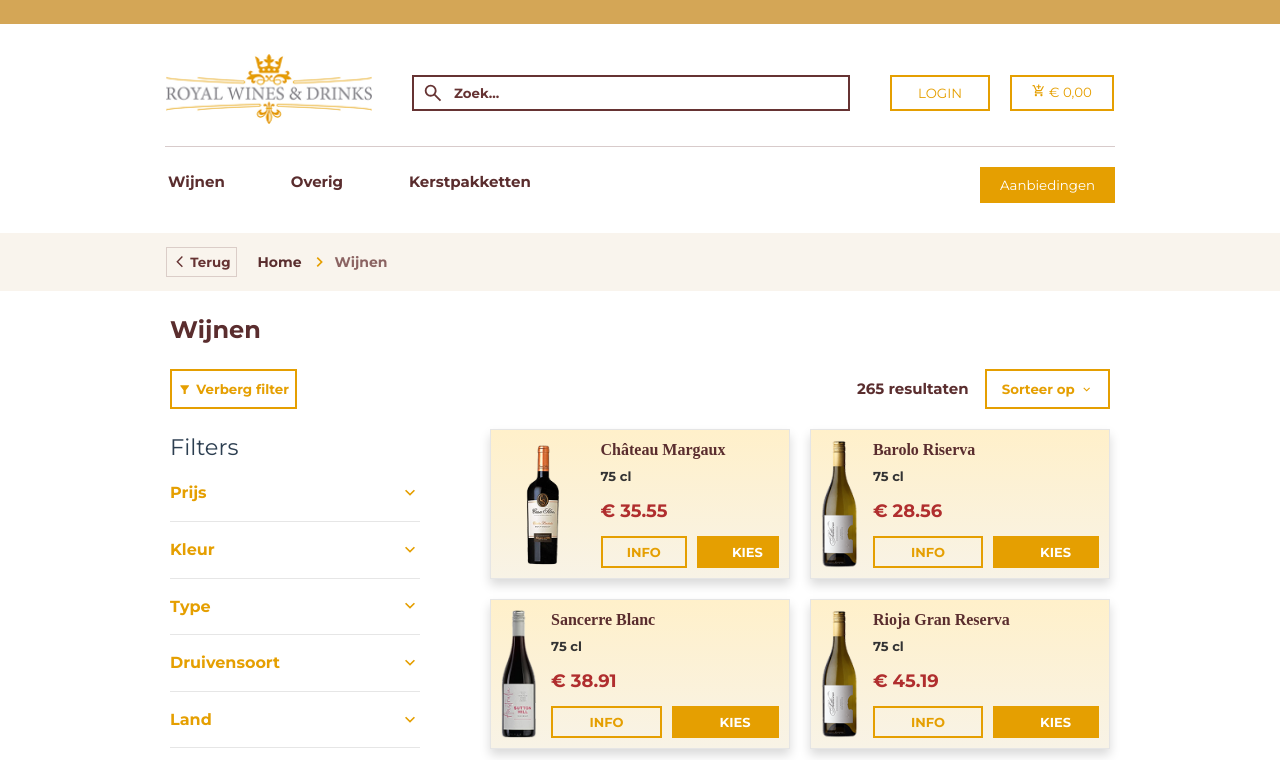
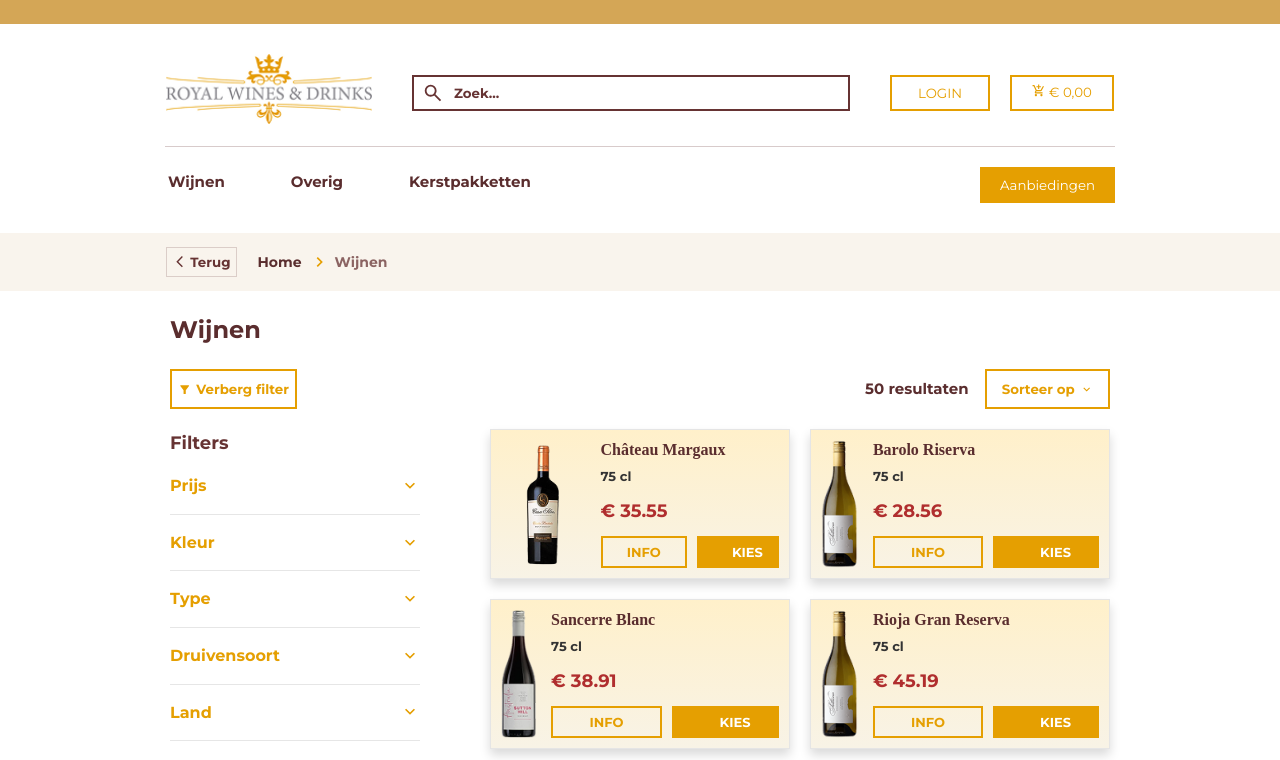
Before and after one commit to ScriptSonny/royal-wines, a Vue app: page /wines in a window 1280 px wide. Shown: the top 760 px of the page. Built offline with nearby package versions, Linux system fonts and the light colour scheme; some icons are missing; the HTML template or start-up script is replaced by a standard one.

Commit message:
implemented filter functionality
and styling

```diff
--- a/src/components/FiltersSidebar.vue
+++ b/src/components/FiltersSidebar.vue
@@ -13,15 +13,12 @@
       <div v-show="openSections[filter.key]" class="filter-content">
         <!-- Range Slider -->
         <div v-if="filter.type === 'range'">
-          <div
-            class="dual-slider"
-            :style="{
-              '--min': filter.min || 0,
-              '--max': filter.max || 1000,
-              '--val1': (filter.modelValue as [number, number])[0],
-              '--val2': (filter.modelValue as [number, number])[1]
-            }"
-          >
+          <div class="dual-slider" :style="{
+            '--min': filter.min || 0,
+            '--max': filter.max || 1000,
+            '--val1': (filter.modelValue as [number, number])[0],
+            '--val2': (filter.modelValue as [number, number])[1]
+          }">
             <input type="range" :min="filter.min || 0" :max="filter.max || 1000"
               v-model="(filter.modelValue as [number, number])[0]" class="slider thumb-left" />
             <input type="range" :min="filter.min || 0" :max="filter.max || 1000"
@@ -77,7 +74,7 @@
 }
 
 const props = defineProps<{
-  filters: FilterOption[];
+  filters: FilterOption[],
 }>();
 
 const emit = defineEmits(['update:filters']);
@@ -124,6 +121,12 @@
   font-family: Arial, sans-serif;
 }
 
+.filter-sidebar h2 {
+  color: #663333;
+  font-weight: bold;
+  font-size: 18px;
+}
+
 .filter-section {
   border-bottom: 1px solid #e6e6e6;
   padding: 15px 0;
@@ -154,6 +157,47 @@
 
 .filter-content {
   padding-top: 15px;
+}
+
+.filter-content label {
+  color: #663333;
+}
+
+.price-inputs span {
+  color: #663333;
+}
+
+.filter-content input[type="checkbox"] {
+  appearance: none;
+  -webkit-appearance: none;
+  width: 16px;
+  height: 16px;
+  border: 2px solid #E59F01;
+  background-color: white;
+  margin-right: 10px;
+  cursor: pointer;
+  position: relative;
+}
+
+.filter-content input[type="checkbox"]:checked {
+  background-color: #E59F01;
+}
+
+.filter-content input[type="radio"] {
+  appearance: none;
+  -webkit-appearance: none;
+  width: 16px;
+  height: 16px;
+  border: 2px solid #E59F01;
+  background-color: white;
+  margin-right: 10px;
+  cursor: pointer;
+  position: relative;
+  border-radius: 50%;
+}
+
+.filter-content input[type="radio"]:checked {
+  background-color: #E59F01;
 }
 
 .price-inputs {
--- a/src/views/WinepageView.vue
+++ b/src/views/WinepageView.vue
@@ -19,7 +19,7 @@
           <h1>Wijnen</h1>
         </div>
 
-        <ProductsHeader :filters-visible="filtersVisible" :results-count="265" :is-mobile="windowWidth <= 768"
+        <ProductsHeader :filters-visible="filtersVisible" :results-count="filteredProducts.length" :is-mobile="windowWidth <= 768"
           @toggle-filters="toggleFilters" @sort="handleSort" />
 
         <div class="products-layout">
@@ -60,6 +60,7 @@
 import ProductCard from "../components/ProductCard.vue";
 import Pagination from "../components/ProductPagination.vue";
 import { dummyProducts } from "@/data/dummyProducts";
+import { watch } from "vue";
 
 const router = useRouter();
 const filtersVisible = ref(true);
@@ -88,37 +89,99 @@
 
 const goBack = () => router.back();
 
+function generateFilterOptions(products = dummyProducts) {
+  const kleur: Record<string, number> = {};
+  const type: Record<string, number> = {};
+  const grape: Record<string, number> = {};
+  const country: Record<string, number> = {};
+  const region: Record<string, number> = {};
+  const advice: Record<string, number> = {};
+
+  products.forEach((product) => {
+    kleur[product.kleur] = (kleur[product.kleur] || 0) + 1;
+    type[product.type] = (type[product.type] || 0) + 1;
+    grape[product.druivensoort] = (grape[product.druivensoort] || 0) + 1;
+    country[product.land] = (country[product.land] || 0) + 1;
+    region[product.streek] = (region[product.streek] || 0) + 1;
+    product.serveeradvies.forEach((advies) => {
+      advice[advies] = (advice[advies] || 0) + 1;
+    });
+  });
+
+  return { kleur, type, grape, country, region, advice };
+}
+
+const { kleur, type, grape, country, region, advice } = generateFilterOptions();
+
 const filters = ref<FilterOption[]>([
   { key: "prijs", title: "Prijs", type: "range", modelValue: [0, 799], min: 0, max: 799 },
-  {
-    key: "kleur", title: "Kleur", type: "checkbox",
-    options: { Rood: 100, Wit: 150, Rosé: 80 }, modelValue: []
-  },
-  {
-    key: "type", title: "Type", type: "checkbox",
-    options: { Mousserend: 42, Stil: 22, Versterkt: 89 }, modelValue: []
-  },
-  {
-    key: "grape", title: "Druivensoort", type: "checkbox",
-    options: { Chardonnay: 40, Merlot: 50, Sauvignon: 30 }, modelValue: []
-  },
-  {
-    key: "country", title: "Land", type: "radio",
-    options: { Frankrijk: 0, Italië: 0, Spanje: 0, Duitsland: 0 }, modelValue: ""
-  },
-  {
-    key: "region", title: "Streek", type: "checkbox",
-    options: { Bordeaux: 12, Piemonte: 8, Rioja: 6 }, modelValue: []
-  },
-  {
-    key: "advice", title: "Serveer advies", type: "checkbox",
-    options: { Vlees: 23, Vis: 17, Aperitief: 10 }, modelValue: []
-  }
+  { key: "kleur", title: "Kleur", type: "checkbox", options: kleur, modelValue: [] },
+  { key: "type", title: "Type", type: "checkbox", options: type, modelValue: [] },
+  { key: "grape", title: "Druivensoort", type: "checkbox", options: grape, modelValue: [] },
+  { key: "country", title: "Land", type: "radio", options: country, modelValue: "" },
+  { key: "region", title: "Streek", type: "checkbox", options: region, modelValue: [] },
+  { key: "advice", title: "Serveer advies", type: "checkbox", options: advice, modelValue: [] }
 ]);
 
 const handleFilterUpdate = (updated: FilterOption[]) => {
   filters.value = updated;
 };
+
+function buildRegionByCountryMap(products = dummyProducts) {
+  const map: Record<string, Set<string>> = {};
+
+  products.forEach(product => {
+    if (!map[product.land]) {
+      map[product.land] = new Set();
+    }
+    map[product.land].add(product.streek);
+  });
+
+  return map;
+}
+
+const regionByCountry = buildRegionByCountryMap();
+
+const filteredProducts = computed(() => {
+  return dummyProducts.filter((product) => {
+    // Prijs filter
+    const prijsFilter = filters.value.find(f => f.key === "prijs")!;
+    const [minPrijs, maxPrijs] = prijsFilter.modelValue as [number, number];
+    if (product.prijs < minPrijs || product.prijs > maxPrijs) return false;
+
+    // Kleur filter
+    const kleurFilter = filters.value.find(f => f.key === "kleur")!;
+    const kleuren = kleurFilter.modelValue as string[];
+    if (kleuren.length && !kleuren.includes(product.kleur)) return false;
+
+    // Type filter
+    const typeFilter = filters.value.find(f => f.key === "type")!;
+    const types = typeFilter.modelValue as string[];
+    if (types.length && !types.includes(product.type)) return false;
+
+    // Druivensoort filter
+    const grapeFilter = filters.value.find(f => f.key === "grape")!;
+    const grapes = grapeFilter.modelValue as string[];
+    if (grapes.length && !grapes.includes(product.druivensoort)) return false;
+
+    // Land filter (radio)
+    const countryFilter = filters.value.find(f => f.key === "country")!;
+    const land = countryFilter.modelValue as string;
+    if (land && product.land !== land) return false;
+
+    // Streek filter
+    const regionFilter = filters.value.find(f => f.key === "region")!;
+    const regions = regionFilter.modelValue as string[];
+    if (regions.length && !regions.includes(product.streek)) return false;
+
+    // Serveeradvies filter
+    const adviceFilter = filters.value.find(f => f.key === "advice")!;
+    const advies = adviceFilter.modelValue as string[];
+    if (advies.length && !advies.some(a => product.serveeradvies.includes(a))) return false;
+
+    return true;
+  });
+});
 
 const allProducts = ref(dummyProducts);
 
@@ -126,7 +189,7 @@
 const itemsPerPage = computed(() => (filtersVisible.value && windowWidth.value > 768 ? 8 : 12));
 const paginatedProducts = computed(() => {
   const start = (currentPage.value - 1) * itemsPerPage.value;
-  return allProducts.value.slice(start, start + itemsPerPage.value);
+  return filteredProducts.value.slice(start, start + itemsPerPage.value);
 });
 const handlePageChange = (page: number) => {
   currentPage.value = page;
@@ -155,6 +218,28 @@
   allProducts.value = sorted;
   currentPage.value = 1; // reset naar 1e pagina
 }
+
+watch(
+  () => filters.value.find(f => f.key === "country")?.modelValue as string,
+  (selectedLand) => {
+    const regionFilter = filters.value.find(f => f.key === "region");
+    if (!regionFilter) return;
+
+    // reset selectie
+    regionFilter.modelValue = [];
+
+    const allRegions = generateFilterOptions().region;
+    const allowedRegions = selectedLand && regionByCountry[selectedLand]
+      ? Array.from(regionByCountry[selectedLand])
+      : Object.keys(allRegions);
+
+    regionFilter.options = Object.fromEntries(
+      Object.entries(allRegions).filter(([region]) =>
+        allowedRegions.includes(region)
+      )
+    );
+  }
+);
 </script>
 
 <style scoped>
```
